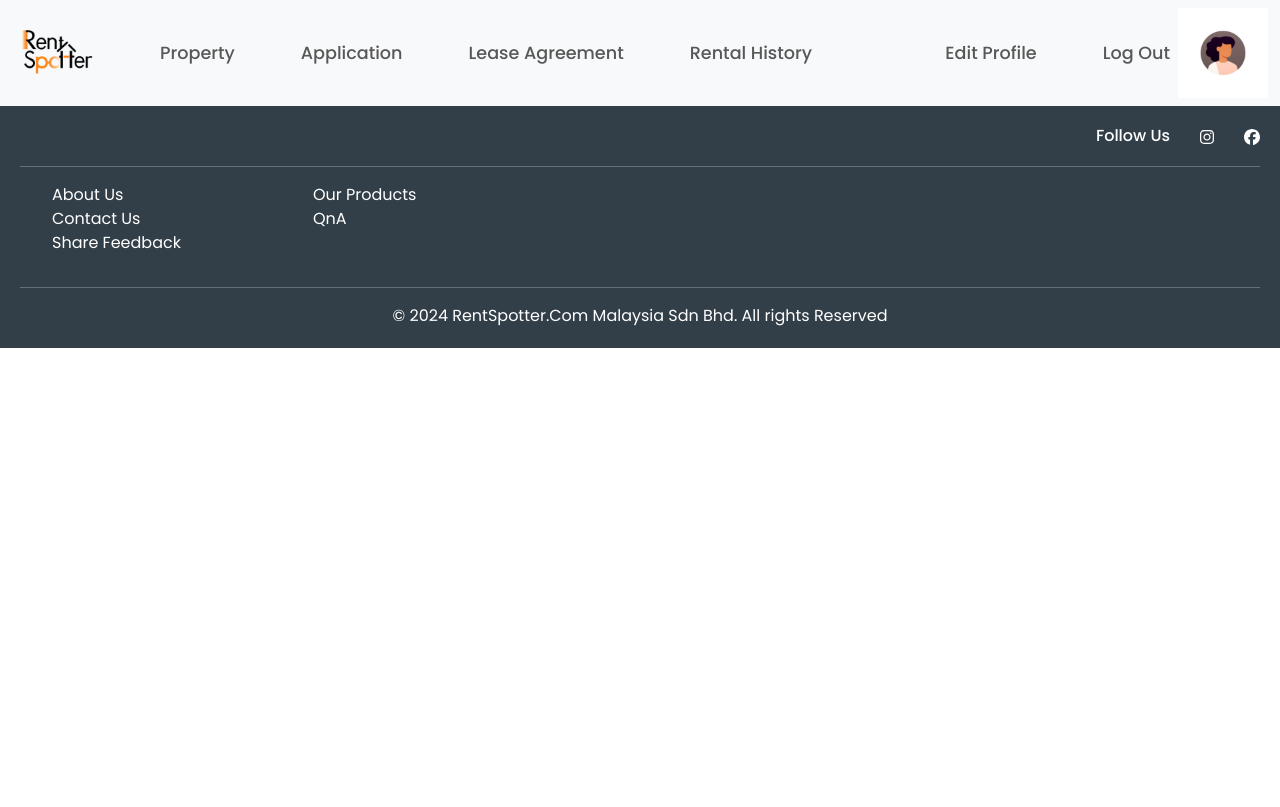
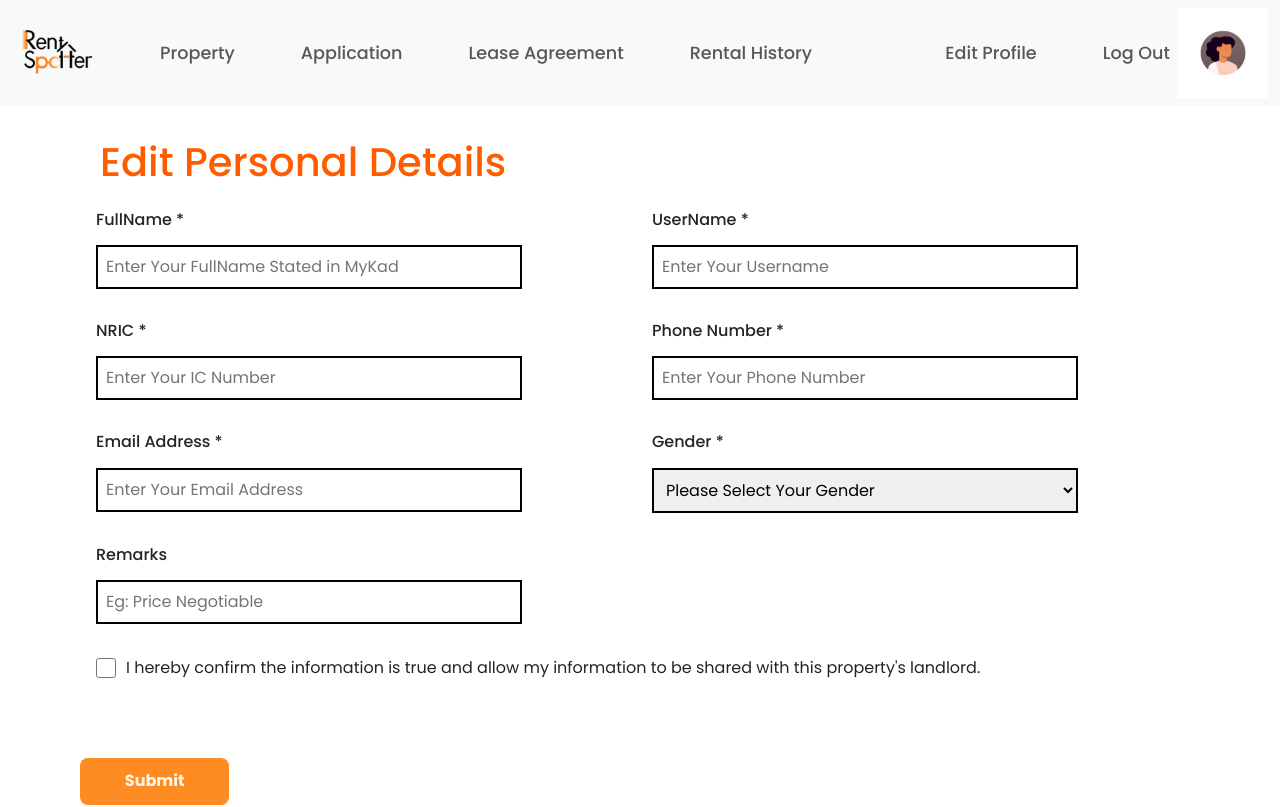
Before and after one commit to heng003/Wellbot_WebApplication, a React (Create React App) app in the folder client/: page /tenantApplyForm in a window 1280 px wide. Shown: the top 807 px of the page. Built offline with nearby package versions, Linux system fonts and the light colour scheme.

Commit message:
tenant application form done

```diff
--- a/client/src/App.js
+++ b/client/src/App.js
@@ -19,6 +19,7 @@ import TenantHome from './TenantPOV/TenantHome';
 import EditLandlordProfile from './LandlordPOV/EditLandlordProfile';
 import EditTenantProfile from './TenantPOV/EditTenantProfile';
 import TenantViewProperty from './TenantPOV/ViewProperty';
+import TenantApplyForm from './TenantPOV/TenantApplyForm';
 
 function App() {
   return (
@@ -42,6 +43,7 @@ function App() {
             <Route path="/landlordProfileEdit" element={<EditLandlordProfile />}/>
             <Route path="/tenantProfileEdit" element={<EditTenantProfile />}/>
             <Route path="/tenantViewProperty" element={< TenantViewProperty/>}/>
+            <Route path="/tenantApplyForm" element={< TenantApplyForm/>}/>
           </Routes>
           <ShowFooter>
             <Footer />
--- a/client/src/LandlordPOV/editlandlordprofile.css
+++ b/client/src/LandlordPOV/editlandlordprofile.css
@@ -4,6 +4,10 @@
 
 #editContainer h1{
     margin-left: 0.5em;
+}
+
+#editContainer .edit-title{
+    color: #FF5C00;
 }
 
 #editContainer #row1{
@@ -25,14 +29,11 @@
     padding-bottom: 0.5em;
 }
 
-#editContainer #editLandlordForm input{
+#editContainer #editLandlordForm input,
+#editContainer #editLandlordForm select{
     padding: 0.5em;
     width: 80%;
     border: 2px solid black;
-}
-
-#editContainer #editLandlordForm input:valid{
-    background-color: #E6E6E6;
 }
 
 #editLandlordForm #alertMessage{
@@ -50,9 +51,11 @@
     color: #FFF6EA;
     border: 1em;
     border-radius: 0.5em;
-        padding: 0.5em 2em;
+    padding: 0.7em 2.8em;
     margin-left:70em;
     cursor: pointer;
+    margin-top: 3.9em;
+    margin-bottom: 2em;
 }
 
 #submitEdirProfileInfoBtn:hover{
--- /dev/null
+++ b/client/src/TenantPOV/TenantApplyForm.jsx
@@ -0,0 +1,90 @@
+import React, { useState } from "react";
+import './edittenantprofile.css';
+import Swal from 'sweetalert2'
+
+const TenantApplyForm = () => {
+
+    const [selectedGender, setSelectedGender] = useState("");
+    const [clicked, setClicked] = useState(false);
+
+    const handleDropdownGenderChange = (event) => {
+        setSelectedGender(event.target.value);
+    };
+
+    const handleCheckboxChange = () => {
+        setClicked(!clicked);
+    };
+
+    const handleSaveAndSubmit = (e) =>{
+        Swal.fire({
+            text: "Saved and Submitted!",
+            icon: "success",
+            confirmButtonColor: "#FF8C22"
+          });
+    }
+
+    return(
+        <div id="editContainer">
+            <h1 className="edit-title">Edit Personal Details</h1>
+
+            <div id="editLandlordForm">
+                <div className="row" id="row2">
+                    <div className="col">
+                        <h6>FullName *</h6>
+                        <input type="text" name="editFullname" id="editFullname" placeholder="Enter Your FullName Stated in MyKad" required/>
+                    </div>
+                    <div className="col">
+                        <h6>UserName *</h6>
+                        <input type="text" name="editUsername" id="editUsername" placeholder="Enter Your Username" required/>
+                    </div>
+                </div>
+                <div className="row">
+                    <div className="col">
+                        <h6>NRIC *</h6>
+                        <input type="text" name="editIC" id="editIC" placeholder="Enter Your IC Number" required pattern="[0-9]{12}}" />
+                    </div>
+                    <div className="col">
+                        <h6>Phone Number *</h6>
+                        <input type="tel" name="editPhoneno" id="editPhoneno" placeholder="Enter Your Phone Number" required pattern="[0-9]{3}-[0-9]{7,8}"/>
+                    </div>
+                </div>
+                <div className="row">
+                    <div className="col">
+                        <h6>Email Address *</h6>
+                        <input type="email" name="editEmail" id="editEmail" placeholder="Enter Your Email Address" required/>
+                    </div>
+                    <div className="col">
+                        <h6>Gender *</h6>
+                        <select name="editGender" id="editGender" required className="gender-dropdownlist" value={selectedGender} onChange={handleDropdownGenderChange}>
+                            <option value="" disabled hidden style={{ color: '#E6E6E6' }}>Please Select Your Gender</option>
+                            <option value="male">Male</option>
+                            <option style={{ fontSize: '16px', padding: '10px', color: '#333' }} value="female">Female</option>
+                        </select>
+                    </div>
+                </div>
+
+                <div className="row">
+                    <div className="col">
+                        <h6>Remarks</h6>
+                        <input type="text" name="editRemarks" id="editRemarks" placeholder="Eg: Price Negotiable"/>
+                    </div>
+                    <div className="col"></div>
+                </div>
+            </div>
+            <div className="row-checkbox">
+                <input
+                    type="checkbox"
+                    id="confirmCheckbox"
+                    checked={clicked}
+                    onChange={handleCheckboxChange}
+                />
+                <label htmlFor="confirmCheckbox">I hereby confirm the information is true and allow my information to be shared with this property's landlord.</label>
+            </div>
+
+            <button id="submitApplicationBtn" onClick={handleSaveAndSubmit} type="submit">Submit</button>
+
+        </div>
+    )
+}
+
+export default TenantApplyForm;
--- /dev/null
+++ b/client/src/TenantPOV/component/AverageRating.jsx
@@ -0,0 +1,26 @@
+import React from "react";
+import "./averagerating.css";
+
+const AverageRating = ({ numOfReview, avg }) => {
+
+    const reviewNumbers = "(" + numOfReview + " Reviews)";
+    const avgRatingScore = avg + "/5";
+
+    return (
+        <div className="avg-rating-group">
+            <div className="col">
+                <img className="avg-star-img" alt="" src="Images/commentStar.png" />
+            </div>
+
+            <div className="col">
+                <span className="review-number">{reviewNumbers}</span>
+            </div>
+
+            <div className="col">
+                <span className="review-score">{avgRatingScore}</span>
+            </div>
+        </div>
+    );
+};
+
+export default AverageRating;
--- a/client/src/TenantPOV/component/CommentBox.jsx
+++ b/client/src/TenantPOV/component/CommentBox.jsx
@@ -7,16 +7,11 @@ const CommentBox = ({ username, date }) => {
   return (
     <div className="comment-card">
       <div className="row-one">
-        <div className="row-wrapper">
-          <div className="left-content-container">
         <div className="left-content">
-              <div className="profile">
           <img className="user-img" alt="" src={profilePic} />
-              </div>
-              <div className="user-info">
+          <div className="user-info-container">
             <div className="username">{username}</div>
             <div className="date">{date}</div>
-              </div>
           </div>
         </div>
         <div className="comment-star">
@@ -26,7 +21,6 @@ const CommentBox = ({ username, date }) => {
             alt=""
             src="/Images/commentStar.png"
           />
-          </div>
         </div>
       </div>
 
--- /dev/null
+++ b/client/src/TenantPOV/component/averagerating.css
@@ -0,0 +1,38 @@
+@import url('https://fonts.googleapis.com/css2?family=Poppins:ital,wght@0,100;0,200;0,300;0,400;0,500;0,600;0,700;0,800;0,900;1,100;1,200;1,300;1,400;1,500;1,600;1,700;1,800;1,900&display=swap');
+
+* {
+    font-family: 'Poppins';
+}
+
+.avg-rating-group .col {
+    display: flex;
+    flex-direction: column;
+    justify-content: center;
+    align-items: center;
+    width: fit-content;
+    margin-right: 2rem; /* Adjust the margin as needed */
+    white-space: nowrap; /* Prevent text from wrapping */
+}
+
+.avg-star-img {
+    height: 2.125rem;
+}
+
+.avg-rating-group {
+    display: flex;
+    flex-direction: row;
+    justify-content: flex-start;
+    width: fit-content;
+}
+
+.review-number {
+    font-weight: 480;
+    font-size: 1.1em;
+    color: #B3B3B3;
+}
+
+.review-score {
+    font-weight: 580;
+    font-size: 1.1em;
+    color: #F28E19;
+}
--- a/client/src/TenantPOV/component/commentbox.css
+++ b/client/src/TenantPOV/component/commentbox.css
@@ -11,8 +11,6 @@
     overflow: hidden;
     display: flex;
     flex-direction: column;
-    align-items: flex-start;
-    justify-content: flex-start;
     padding: 2em 3.5em;
     gap: 0.813rem;
     text-align: left;
@@ -20,46 +18,30 @@
     margin-left: 1.2em;
 }
 
-.user-img {
+.left-content .user-img {
     height: 5rem;
     width: auto;
-    position: relative;
     border-radius: 0.2em;
     object-fit: cover;
 }
 
-.row-one {
+.comment-card .row-one {
     width: 100%;
     display: flex;
     align-items: center;
-    flex-direction: row;
-}
-
-.row-wrapper {
     justify-content: space-between;
-    flex-direction: row;
-}
-
-.left-content-container {
-    display: flex;
-    align-items: center;
-    flex-direction: column;
-    gap: 1rem;
 }
 
 .left-content {
     display: flex;
     align-items: center;
-    flex-direction: row;
-    gap: 1rem; /* Adjust the gap as needed */
+    gap: 1rem;
 }
 
-.user-info {
+.user-info-container {
     display: flex;
     flex-direction: column;
-    align-items: flex-start;
     gap: 0.313rem;
-    padding-left: 1.2em;
 }
 
 .star {
@@ -67,22 +49,21 @@
     padding-right: 0;
 }
 
-.comment-star {
-    margin-left: auto;
-    flex-direction: column;
-}
-
 .comment-card:hover {
     opacity: 0.9;
     box-shadow: 1px 1px 3px;
 }
 
-.username {
+.user-info-container .username {
     color: black;
     font-weight: 550;
     font-size: larger;
 }
 
-.date {
+.user-info-container .date {
     color: #8A8A8A;
 }
+
+.comment-card .row-2 {
+    margin-top: 0.8em;
+}
--- a/client/src/TenantPOV/edittenantprofile.css
+++ b/client/src/TenantPOV/edittenantprofile.css
@@ -1,3 +1,38 @@
 #tenantImg{
     margin: 2%;
 }
+
+.row-checkbox {
+    padding: 1em;
+    display: flex;
+    justify-content: flex-start; /* Align items to the start */
+    align-items: center;
+}
+
+.row-checkbox input[type="checkbox"] {
+    width: 20px;
+    height: 20px;
+    cursor: pointer;
+}
+
+.row-checkbox label {
+    margin-left: 10px; /* Add space between checkbox and label */
+}
+
+#submitApplicationBtn {
+    background-color: #FF8C22;
+    font-weight: bold;
+    color: #FFF6EA;
+    border: 1em;
+    border-radius: 0.5em;
+    padding: 0.7em 2.8em;
+    cursor: pointer;
+    margin-top: 3.9em;
+    margin-bottom: 2em;
+    align-self: start;
+}
+
+#submitApplicationBtn:hover{
+    box-shadow: 0 3px 5px rgba(0, 0, 0, 0.8);
+    opacity: 0.7;
+}
--- a/client/src/TenantPOV/viewproperty.css
+++ b/client/src/TenantPOV/viewproperty.css
@@ -87,12 +87,19 @@
     overflow-x: hidden;
 }
 
-.commentTitle{
+.commentTitle {
     color: #FF5C00;;
     padding-top: 3em;
     margin-left: 3.3em;
-    font-weight: bold;
+    font-weight: 560;
     font-size: xx-large;
+}
+
+.comment-avg {
+    margin-left: 5.8em;
+    margin-top: 0.5em;
+    font-size: large;
+    margin-bottom: 2em;
 }
 
 .comment-grid,
@@ -114,9 +121,7 @@
   flex-direction: row;
   justify-content: center;
   padding: 0 1.25rem 1.875rem;
-  box-sizing: border-box;
-  text-align: left;
-  font-size: 1.125rem;
-  color: #000;
-  font-family: Poppins;
+  font-size: 1rem;
+  margin-bottom: 5em;
+  margin-top: 1.2em;
 }
```
Also changed, not shown: client/src/TenantPOV/ViewProperty.jsx (+16 -1 lines). Lines whose indentation alone changed are shown as unchanged.
